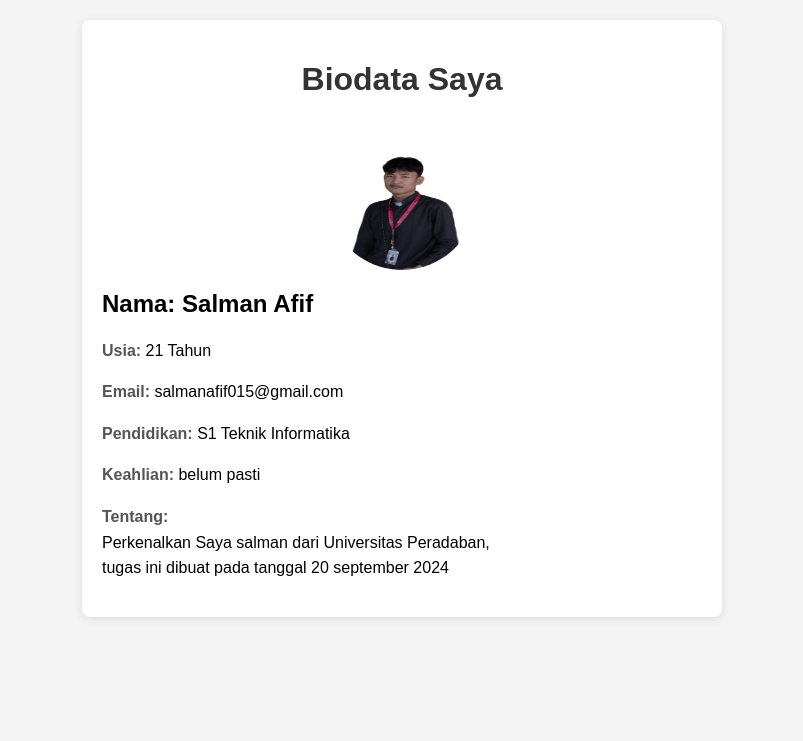
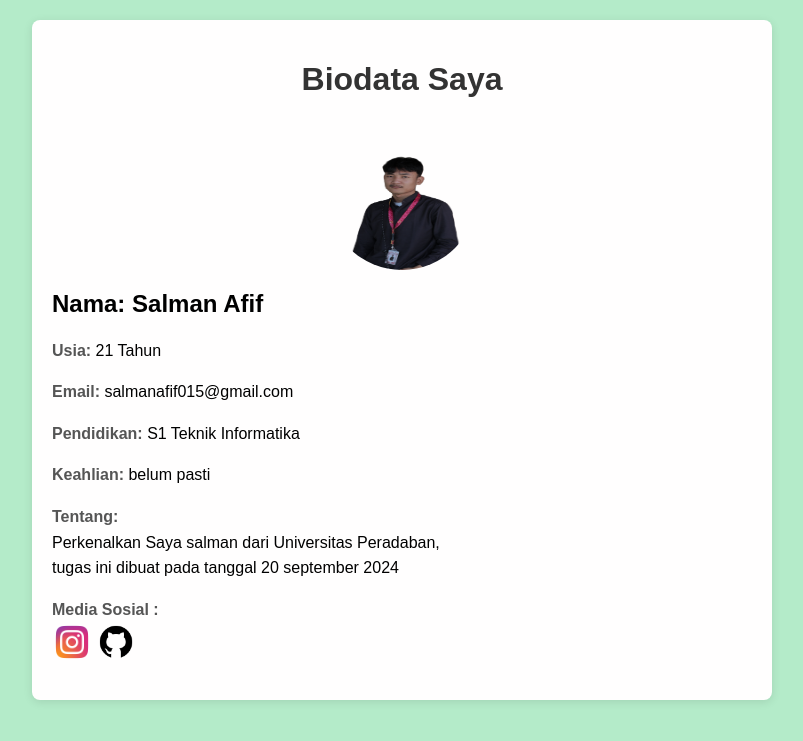
Before and after one commit to Nvrmre/MSIB, a PHP site: page / in a window 1280 px wide. Shown: the top 741 px of the page, without its empty margins (238-1041 px from the left). Run offline with PHP 8.4, Linux system fonts and the light colour scheme.

Commit message:
nambah sosmed

```diff
--- a/MSIB-biodata/css/style.css
+++ b/MSIB-biodata/css/style.css
@@ -1,14 +1,15 @@
 body {
     font-family: Arial, sans-serif;
-    background-color: #f4f4f4;
+    background-color: #b4ebc9;
     margin: 0;
     padding: 20px;
 }
 
 .data {
-    max-width: 600px;
+    max-width: 700px;
+    height: 40rem;
     margin: auto;
-    background: white;
+    background: rgb(255, 254, 254);
     padding: 20px;
     border-radius: 8px;
     box-shadow: 0 2px 10px rgba(0, 0, 0, 0.1);
@@ -34,3 +35,19 @@ p {
 strong {
     color: #555;
 }
+
+.sosmed {
+    margin: 0 auto;
+    border-radius: 50%;
+    width: 40px;
+    height: 40px;
+    align-items: left;
+
+}
+a:hover {
+    background-color: rgb(0, 255, 221);
+    margin: 0 auto;
+    border-radius: 50%;
+    width: 40px;
+    height: 40px;
+  }
--- a/MSIB-biodata/index.html
+++ b/MSIB-biodata/index.html
@@ -18,6 +18,9 @@
         <p><strong>Tentang:</strong><br>
         Perkenalkan Saya salman dari Universitas Peradaban,<br> tugas ini dibuat pada tanggal 20 september 2024
         </p>
+        <p><strong>Media Sosial :</strong><br>
+        <a href="http://instagram.com/inislmn_"><img src="img/ig.png" alt="sosmed" class="sosmed"></a>
+        <a href="https://github.com/Nvrmre"><img src="img/github.png" alt="sosmed" class="sosmed"></a>
     </div>
 </body>
 </html>
```
Also changed, not shown: MSIB-biodata/img/github.png (added), MSIB-biodata/img/ig.png (added).
